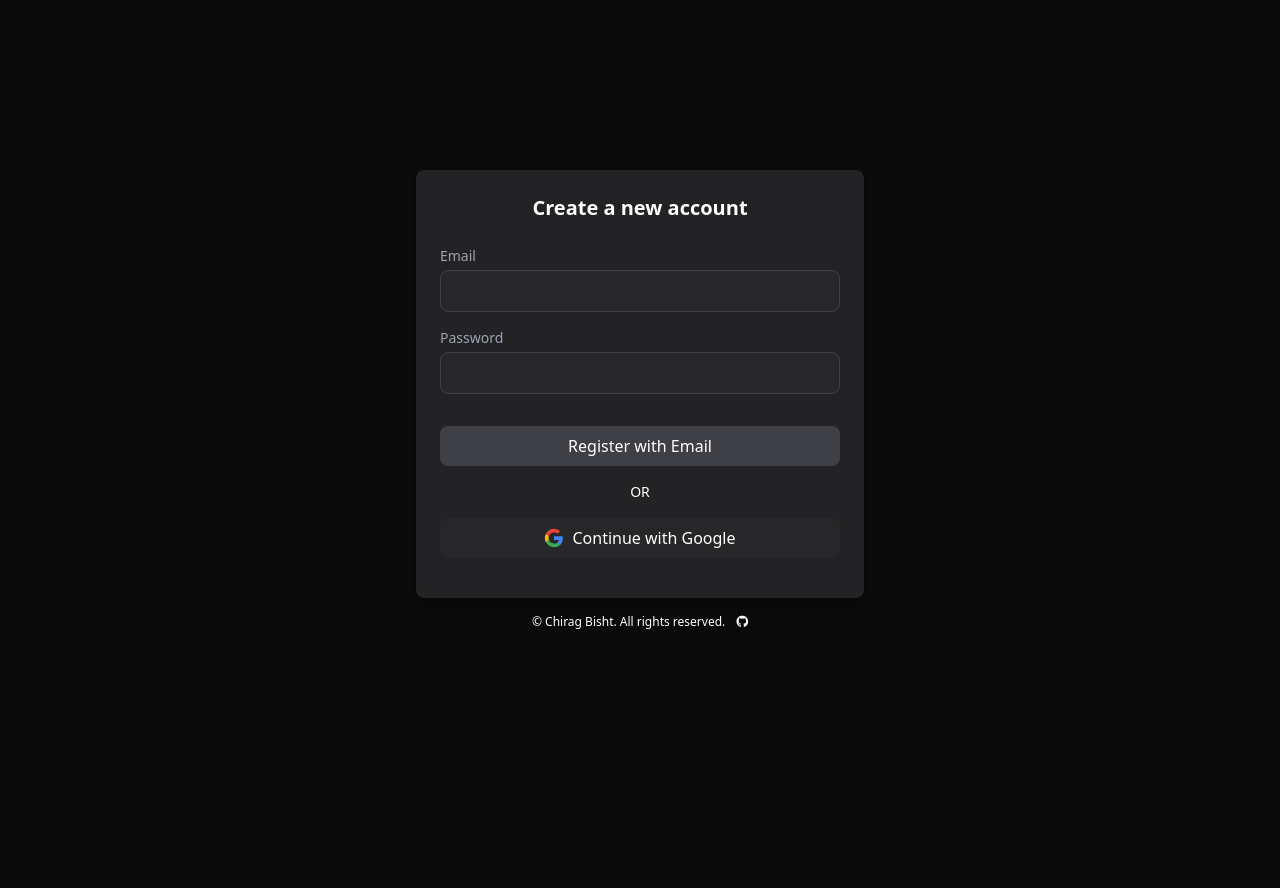
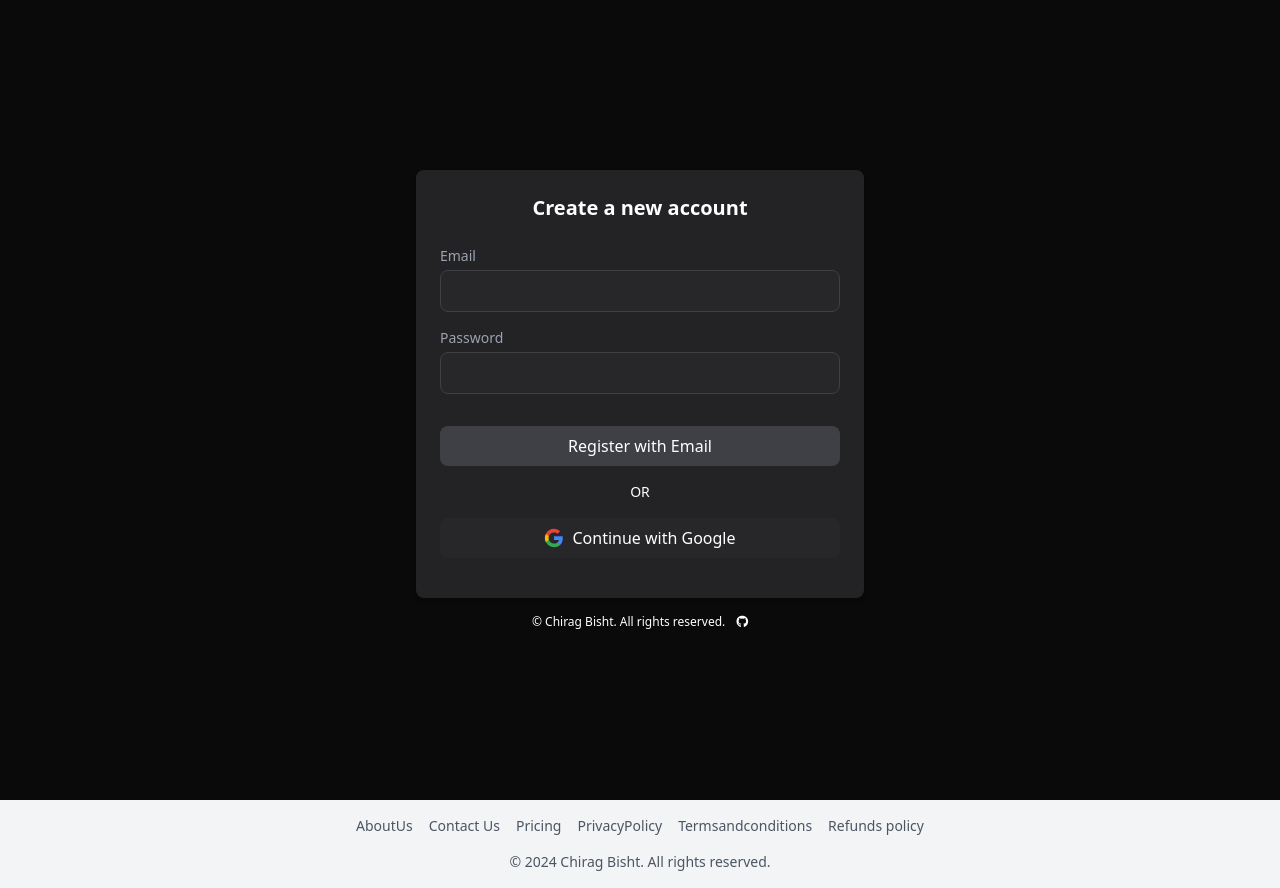
Before and after one commit to Chiragbisht/FitPal, a Django app: page / in a window 1280 px wide. Before the commit the page ends 629 px from the top, so only its background shows below. Run offline with Django 5.2, Linux system fonts and the light colour scheme; data comes from the database, SQL or seed files in the repository; both versions use the stored data as it was after the commit; some libraries are stand-ins or nearby versions.

Commit message:
contactus

```diff
--- a/fitnessapp/templates/fitnessapp/base.html
+++ b/fitnessapp/templates/fitnessapp/base.html
@@ -66,9 +66,7 @@
             </div>
             <div class="flex justify-center items-center">
                 <p class="text-sm">&copy; {% now "Y" %} Chirag Bisht. All rights reserved.</p>
-                <a href="https://github.com/Chiragbisht/Grok_chatbot" target="_blank" class="ml-2 text-gray-500 hover:text-gray-700">
-                    <i class="fab fa-github text-xl"></i>
-                </a>
+
             </div>
         </div>
     </footer>
--- a/fitnessapp/templates/fitnessapp/cancelandrefund.html
+++ b/fitnessapp/templates/fitnessapp/cancelandrefund.html
@@ -9,11 +9,11 @@
         <p class="text-gray-700 mb-4">Last updated: {% now "F d, Y" %}</p>
         <h2 class="text-xl font-semibold mb-2 text-gray-800">Cancellation</h2>
         <p class="text-gray-700 mb-4">
-            You can cancel your subscription at any time by logging into your account settings or contacting our customer support team. Your cancellation will take effect at the end of the current billing cycle.
+            You can cancel your subscription at any time by contacting us from contact us page. Your cancellation will take effect immediately.
         </p>
         <h2 class="text-xl font-semibold mb-2 text-gray-800">Refunds</h2>
         <p class="text-gray-700 mb-4">
-            We offer a 14-day money-back guarantee for our subscription plans. If you are unsatisfied with our services, you can request a full refund within 14 days of your initial purchase.
+If you are unsatisfied with our services, you can request a full refund within 7 days of your initial purchase.
         </p>
         <!-- Add more sections as needed -->
 
--- a/fitnessapp/templates/fitnessapp/contact.html
+++ b/fitnessapp/templates/fitnessapp/contact.html
@@ -11,14 +11,14 @@
         </p>
         <h2 class="text-xl font-semibold mb-2 text-gray-800">Operating Address:</h2>
         <p class="text-gray-700 mb-4">
-            Fitness App Headquarters<br>
+            Tower 7 flat no:13 <br>
             Amarpali Sapphire,sector45 <br>
-            noida<br>
+            Noida,sector 45<br>
             India
         </p>
         <h2 class="text-xl font-semibold mb-2 text-gray-800">Email Address:</h2>
         <p class="text-gray-700 mb-4">
-            <a href="mailto:support@fitnessapp.com" class="text-blue-500 hover:underline">chiragbisht2003@gmail.com</a>
+            <a href="mailto: chiragbisht2003@gmail.com" class="text-blue-500 hover:underline">chiragbisht2003@gmail.com</a>
         </p>
         <p class="text-gray-700">
             We aim to respond to all inquiries within 5 hours. Your feedback and questions are important to us, and we look forward to assisting you!
--- a/fitnessapp/templates/fitnessapp/login.html
+++ b/fitnessapp/templates/fitnessapp/login.html
@@ -48,5 +48,26 @@
 </div>
 {% endblock %}
 
+
 {% block footer %}
+    <footer class="bg-gray-100 text-gray-600 py-4">
+        <div class="container mx-auto px-4">
+            <div class="flex justify-center mb-4">
+                <nav class="flex flex-wrap justify-center">
+                    <a href="{% url 'aboutus' %}" class="text-sm mx-2 hover:text-gray-900">AboutUs</a>
+                    <a href="{% url 'contact' %}" class="text-sm mx-2 hover:text-gray-900">Contact Us</a>
+                    <a href="{% url 'pricing' %}" class="text-sm mx-2 hover:text-gray-900">Pricing</a>
+                    <a href="{% url 'privacy' %}" class="text-sm mx-2 hover:text-gray-900">PrivacyPolicy</a>
+                    <a href="{% url 'termsandconditions' %}" class="text-sm mx-2 hover:text-gray-900">Termsandconditions</a>
+                    <a href="{% url 'cancelandrefund' %}" class="text-sm mx-2 hover:text-gray-900">Refunds policy</a>
+                </nav>
+            </div>
+            <div class="flex justify-center items-center">
+                <p class="text-sm">&copy; {% now "Y" %} Chirag Bisht. All rights reserved.</p>
+
+                </a>
+            </div>
+        </div>
+    </footer>
+
 {% endblock %}
--- a/fitnessapp/templates/fitnessapp/pricing.html
+++ b/fitnessapp/templates/fitnessapp/pricing.html
@@ -10,7 +10,7 @@
             <div class="bg-white shadow-md rounded-lg overflow-hidden">
                 <div class="px-6 py-8">
                     <h2 class="text-2xl font-bold text-center mb-4">Basic Plan</h2>
-                    <p class="text-4xl text-black text-center font-bold mb-4">20 &#8377;</p>
+                    <p class="text-4xl text-black text-center font-bold mb-4">10 &#8377;</p>
                     <ul class="text-sm mb-6">
                         <li class="mb-2 flex  text-black items-center"><svg class="w-4 h-4 text-black mr-2 text-green-500" fill="none" stroke="currentColor" viewBox="0 0 24 24" xmlns="http://www.w3.org/2000/svg"><path stroke-linecap="round" stroke-linejoin="round" stroke-width="2" d="M5 13l4 4L19 7"></path></svg> Access to personalised diet plan</li>
 
--- a/fitnessapp/templates/fitnessapp/privacy.html
+++ b/fitnessapp/templates/fitnessapp/privacy.html
@@ -6,7 +6,7 @@
 <div class="container mx-auto px-4 py-8">
     <h1 class="text-3xl font-bold mb-4 text-gray-800">Privacy Policy</h1>
     <div class="bg-white shadow-md rounded px-8 pt-6 pb-8 mb-4">
-        <p class="text-gray-700 mb-4">Last updated: {% now "F d, Y" %}</p>
+
 
         <h2 class="text-xl font-semibold mb-2 text-gray-800"> Information We Collect</h2>
         <p class="text-gray-700 mb-4">
--- a/fitnessapp/templates/fitnessapp/termsandconditions.html
+++ b/fitnessapp/templates/fitnessapp/termsandconditions.html
@@ -6,7 +6,6 @@
 <div class="container mx-auto px-4 py-8">
     <h1 class="text-3xl font-bold mb-4 text-gray-800">Terms and Conditions</h1>
     <div class="bg-white shadow-md rounded px-8 pt-6 pb-8 mb-4">
-        <p class="text-gray-700 mb-4">Last updated: {% now "F d, Y" %}</p>
         <h2 class="text-xl font-semibold mb-2 text-gray-800">Acceptance of Terms</h2>
         <p class="text-gray-700 mb-4">
             By accessing or using Fitness App, you agree to be bound by these Terms and Conditions. If you disagree with any part of the terms, you may not use our services.
```
Also changed, not shown: db.sqlite3.
